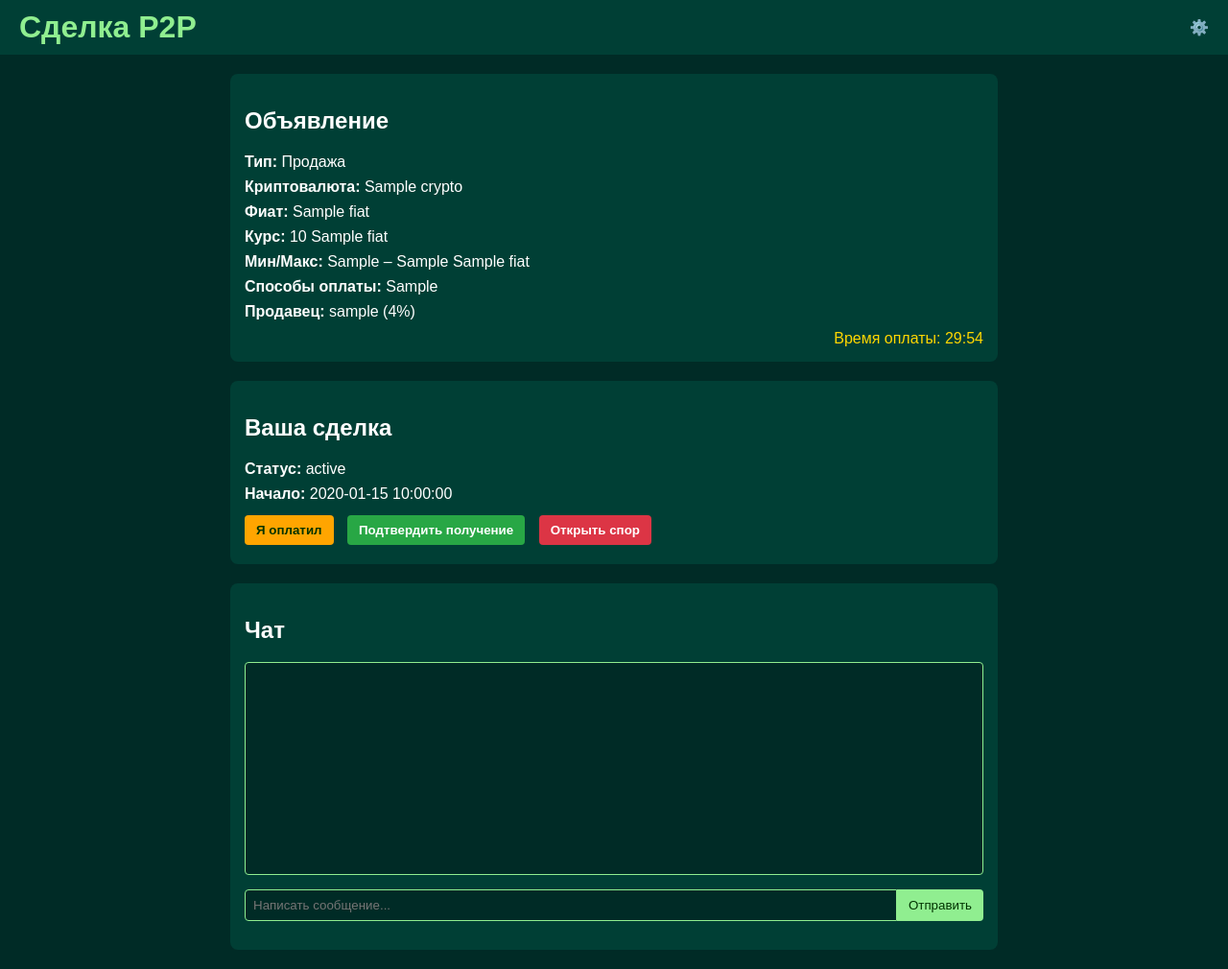
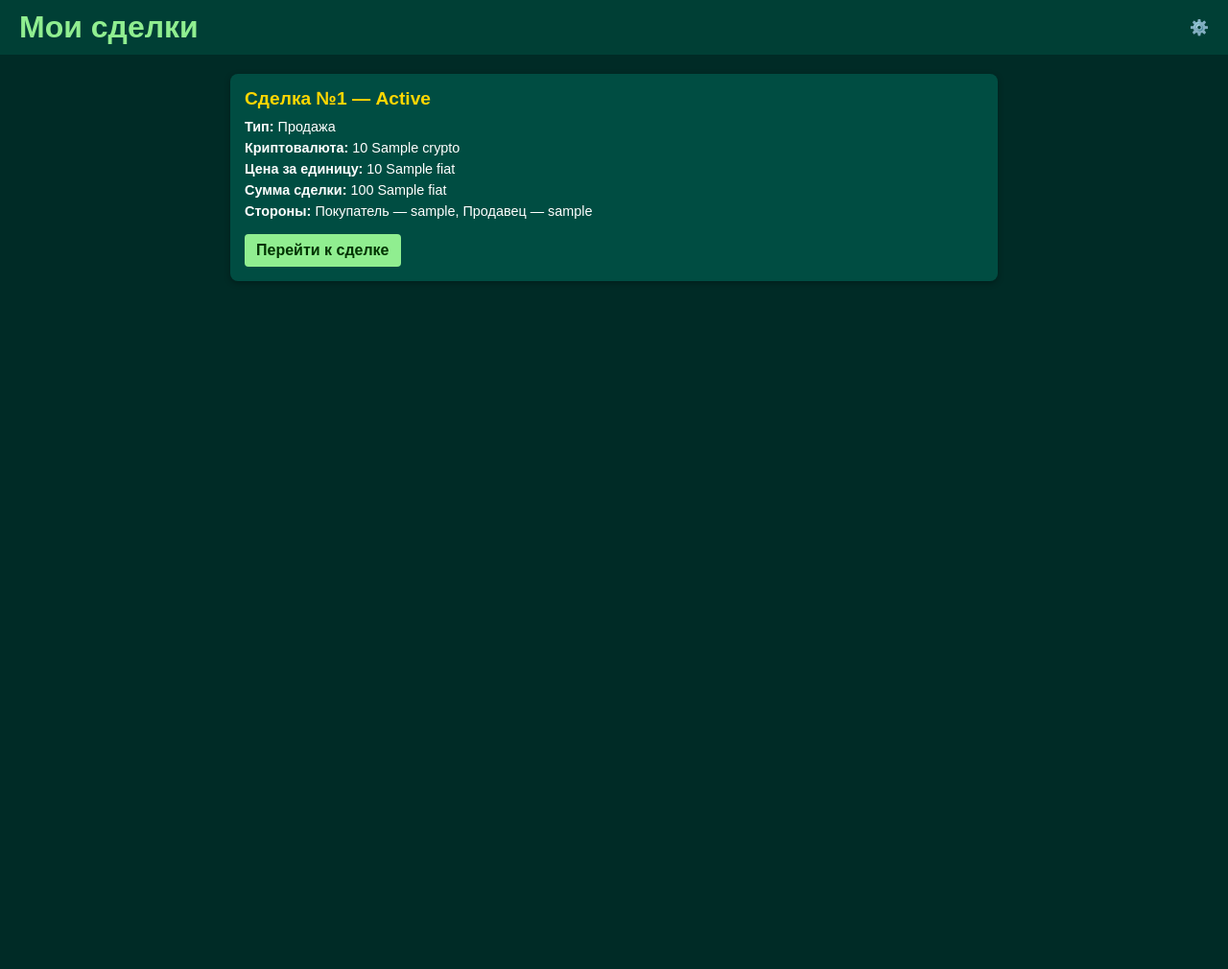
Before and after one commit to Yupara/P2pppppppppp, a FastAPI app: template templates/market.html in a window 1280 px wide. Shown: the whole page at 96% size. After the commit the page ends 293 px from the top, so only its background shows below. Run offline with FastAPI, Linux system fonts and the light colour scheme; the template is opened without the code that fills it: most values are stand-ins (such as "Sample title", 1, 10 or a date in 2020).

Commit message:
Update market.html

```diff
--- a/templates/market.html
+++ b/templates/market.html
@@ -2,7 +2,7 @@
 <html lang="ru">
 <head>
   <meta charset="UTF-8">
-  <title>Сделка P2P</title>
+  <title>Мои сделки</title>
   <link rel="stylesheet" href="/static/styles.css">
   <style>
     body {
@@ -27,165 +27,74 @@
       margin: 20px auto;
       padding: 0 20px;
     }
-    .ad-details, .order-section, .chat-section {
-      background: #003f35;
+    .order-list {
+      list-style: none;
+      padding: 0;
+    }
+    .order-item {
+      background: #004d42;
+      margin-bottom: 15px;
+      padding: 15px;
       border-radius: 8px;
-      padding: 15px;
-      margin-bottom: 20px;
+      box-shadow: 0 2px 6px rgba(0,0,0,0.3);
     }
-    .ad-details p, .order-section p {
-      margin: 8px 0;
+    .order-item h2 {
+      margin: 0 0 10px;
+      color: #FFD700;
+      font-size: 1.2rem;
     }
-    .order-form label {
-      display: block;
-      margin: 10px 0 4px;
+    .order-item p {
+      margin: 6px 0;
+      font-size: 0.9rem;
     }
-    .order-form input {
-      width: 100%;
-      padding: 8px;
-      border: 1px solid #90EE90;
-      border-radius: 4px;
-      background: #002b26;
-      color: #fff;
-    }
-    .order-form button {
-      margin-top: 12px;
-      padding: 10px 16px;
+    .order-item a {
+      display: inline-block;
+      margin-top: 10px;
+      padding: 8px 12px;
       background: #90EE90;
       color: #003300;
-      border: none;
       border-radius: 4px;
+      text-decoration: none;
       font-weight: bold;
-      cursor: pointer;
     }
-    .order-form button:hover {
+    .order-item a:hover {
       background: #70c070;
-    }
-    .order-section button {
-      margin-right: 10px;
-      padding: 8px 12px;
-      border: none;
-      border-radius: 4px;
-      font-weight: bold;
-      cursor: pointer;
-    }
-    .btn-warning { background: #FFA500; color: #003300; }
-    .btn-success { background: #28a745; color: #fff; }
-    .btn-danger  { background: #dc3545; color: #fff; }
-    .chat-box {
-      background: #002b26;
-      border: 1px solid #90EE90;
-      border-radius: 4px;
-      height: 200px;
-      overflow-y: auto;
-      padding: 10px;
-      margin-bottom: 10px;
-    }
-    .chat-box p {
-      margin: 6px 0;
-    }
-    .chat-section form {
-      display: flex;
-    }
-    .chat-section input {
-      flex: 1;
-      padding: 8px;
-      border: 1px solid #90EE90;
-      border-radius: 4px 0 0 4px;
-      background: #002b26;
-      color: #fff;
-    }
-    .chat-section button {
-      padding: 8px 12px;
-      border: none;
-      border-radius: 0 4px 4px 0;
-      background: #90EE90;
-      color: #003300;
-      cursor: pointer;
-    }
-    .timer {
-      font-size: 1rem;
-      color: #FFD700;
-      margin-top: 10px;
-      text-align: right;
     }
   </style>
 </head>
 <body>
   <header>
-    <h1>Сделка P2P</h1>
+    <h1>Мои сделки</h1>
     <div class="settings" onclick="location.href='/profile'">⚙️</div>
   </header>
   <div class="container">
-    <!-- Информация о объявлении -->
-    <div class="ad-details">
-      <h2>Объявление</h2>
-      <p><strong>Тип:</strong> {{ order.ad.type == 'buy' and 'Покупка' or 'Продажа' }}</p>
-      <p><strong>Криптовалюта:</strong> {{ order.ad.crypto }}</p>
-      <p><strong>Фиат:</strong> {{ order.ad.fiat }}</p>
-      <p><strong>Курс:</strong> {{ order.ad.price }} {{ order.ad.fiat }}</p>
-      <p><strong>Мин/Макс:</strong> {{ order.ad.min_limit }} – {{ order.ad.max_limit }} {{ order.ad.fiat }}</p>
-      <p><strong>Способы оплаты:</strong> {{ order.ad.payment_methods|join(', ') }}</p>
-      <p><strong>Продавец:</strong> {{ order.ad.user.username }} ({{ order.ad.user_rating }}%)</p>
-      <div class="timer" id="timer">Время оплаты: 30:00</div>
-    </div>
-
-    <!-- Форма создания сделки -->
-    {% if not order.status %}
-    <form class="order-form" action="/create_order/{{ order.ad.id }}" method="get">
-      <button type="submit">Начать сделку</button>
-    </form>
-    {% endif %}
-
-    <!-- Раздел управления сделкой -->
-    {% if order %}
-    <div class="order-section">
-      <h2>Ваша сделка</h2>
-      <p><strong>Статус:</strong> {{ order.status }}</p>
-      <p><strong>Начало:</strong> {{ order.created_at }}</p>
-      <form method="post" action="/pay/{{ order.id }}" style="display:inline">
-        <button type="submit" class="btn-warning">Я оплатил</button>
-      </form>
-      <form method="post" action="/confirm/{{ order.id }}" style="display:inline">
-        <button type="submit" class="btn-success">Подтвердить получение</button>
-      </form>
-      <form method="post" action="/dispute/{{ order.id }}" style="display:inline">
-        <button type="submit" class="btn-danger">Открыть спор</button>
-      </form>
-    </div>
-
-    <!-- Чат -->
-    <div class="chat-section">
-      <h2>Чат</h2>
-      <div class="chat-box" id="chatBox">
-        {% for msg in messages %}
-          <p><strong>{{ msg.sender.username }}:</strong> {{ msg.text }}</p>
+    <ul class="order-list">
+      {% if orders %}
+        {% for o in orders %}
+          <li class="order-item">
+            <h2>Сделка №{{ o.id }} — {{ o.status|capitalize }}</h2>
+            <p><strong>Тип:</strong>
+              {{ o.ad.type == 'buy' and 'Покупка' or 'Продажа' }}
+            </p>
+            <p><strong>Криптовалюта:</strong>
+              {{ o.amount }} {{ o.ad.type == 'buy' and o.ad.crypto or o.ad.crypto }}
+            </p>
+            <p><strong>Цена за единицу:</strong>
+              {{ o.ad.price }} {{ o.ad.fiat }}
+            </p>
+            <p><strong>Сумма сделки:</strong>
+              {{ (o.amount * o.ad.price)|round(2) }} {{ o.ad.fiat }}
+            </p>
+            <p><strong>Стороны:</strong>
+              Покупатель — {{ o.buyer.username }}, Продавец — {{ o.ad.user.username }}
+            </p>
+            <a href="/trade/{{ o.id }}">Перейти к сделке</a>
+          </li>
         {% endfor %}
-      </div>
-      <form action="/message/{{ order.id }}" method="post">
-        <input name="text" placeholder="Написать сообщение..." required>
-        <button type="submit">Отправить</button>
-      </form>
-    </div>
-    {% endif %}
+      {% else %}
+        <li><p>У вас пока нет сделок.</p></li>
+      {% endif %}
+    </ul>
   </div>
-
-  <script>
-    // Таймер 30 минут
-    let totalSeconds = 30 * 60;
-    const timerElem = document.getElementById('timer');
-    function updateTimer() {
-      const m = String(Math.floor(totalSeconds / 60)).padStart(2, '0');
-      const s = String(totalSeconds % 60).padStart(2, '0');
-      timerElem.textContent = `Время оплаты: ${m}:${s}`;
-      if (totalSeconds > 0) {
-        totalSeconds--;
-        setTimeout(updateTimer, 1000);
-      } else {
-        timerElem.textContent = 'Сделка отменена';
-      }
-    }
-    updateTimer();
-  </script>
 </body>
 </html>
```
